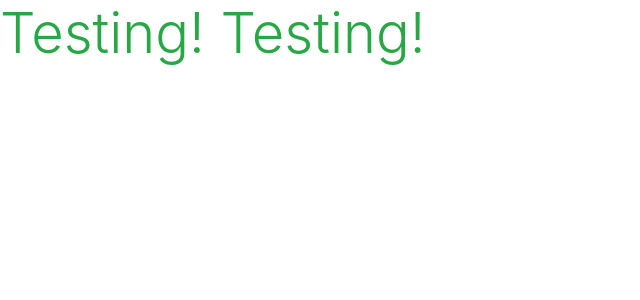
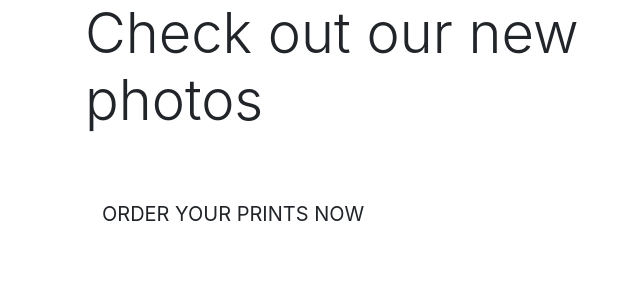
Before and after one commit to Maja-Jer/photo_sessions, a Django app: page / in a window 1280 px wide. Shown: the top 300 px of the page, without its empty margins (0-640 px from the left). Run offline with Django 3.2, Linux system fonts and the light colour scheme; some libraries are stand-ins or nearby versions.

Commit message:
home page button and started header

```diff
--- a/home/templates/home/index.html
+++ b/home/templates/home/index.html
@@ -1,6 +1,27 @@
 {% extends "base.html" %}
 {% load static %}
 
+{% block page_header %}
+    <div class="container header-container">
+        <div class="row">
+            <div class="col"></div>
+        </div>
+    </div>
+{% endblock %}
+
 {% block content %}
-    <h1 class="display-4 text-success">Testing! Testing!</h1>
+    <div class="container h-100">
+        <div class="row h-100">
+            <div class="col-7 col-md-6 my-auto">
+                <h1 class="display-4 logo-font text-black">
+                    Check out our new photos
+                </h1>
+                <div class="my-5">
+                    <h4>
+                        <a href="" class="shop-now-button btn btn-lg rounded-0 text-uppercase py-3">Order your prints now</a>
+                    </h4>
+                </div>
+            </div>
+        </div>
+    </div>
 {% endblock %}
```
